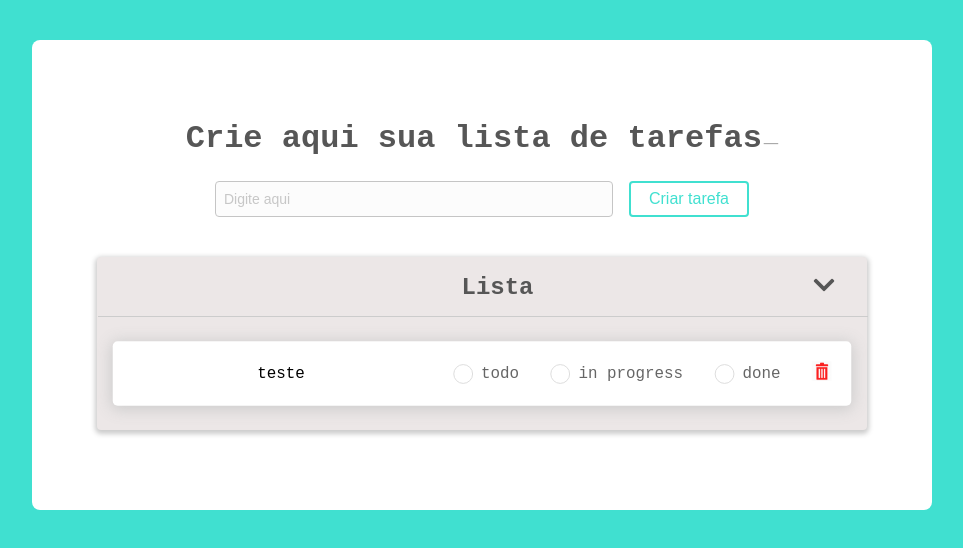
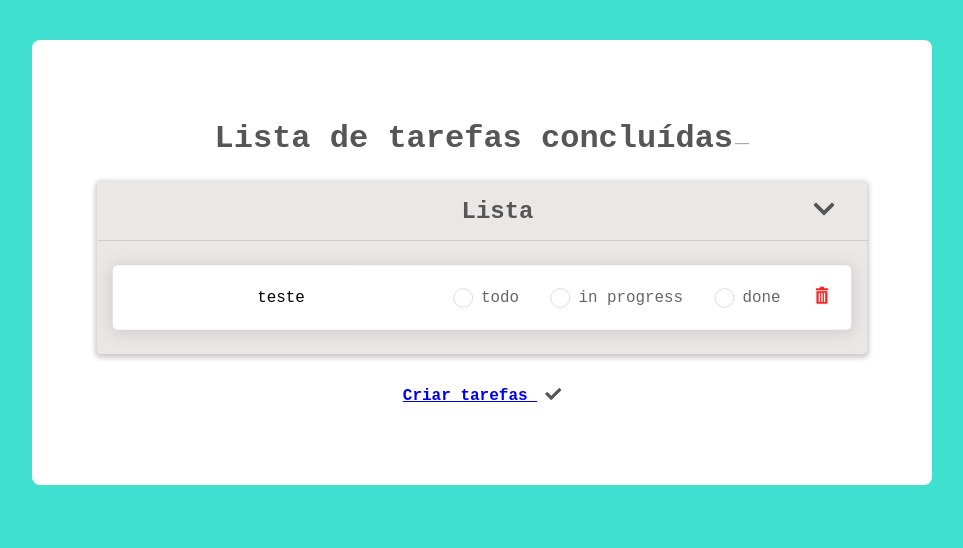
Before and after one commit to Aquiles33/todo-list, an Angular app: page /completed-tasks in a window 1280 px wide. Shown: the top 548 px of the page, without its empty margins (158-1121 px from the left). Built offline with nearby package versions, Linux system fonts and the light colour scheme.

Commit message:
:rocket: Rotas: Rotas cridas.

```diff
--- a/src/app/app.component.html
+++ b/src/app/app.component.html
@@ -1,3 +1,3 @@
 <div class="container">
-  <app-todo-list-page></app-todo-list-page>
+  <router-outlet></router-outlet>
 </div>
--- a/src/app/app.module.ts
+++ b/src/app/app.module.ts
@@ -7,6 +7,7 @@ import { TodoListPageComponent } from './todo-list-page/todo-list-page.component
 import { CollapsibleListComponent } from './collapsible-list/collapsible-list.component';
 import { ListItemsComponent } from './list-items/list-items.component';
 import { CompletedTasksPageComponent } from './completed-tasks-page/completed-tasks-page.component';
+import { AppRoutingModule } from './app-routing.module';
 
 @NgModule({
   declarations: [
@@ -18,7 +19,8 @@ import { CompletedTasksPageComponent } from './completed-tasks-page/completed-ta
     CompletedTasksPageComponent
   ],
   imports: [
-    BrowserModule
+    BrowserModule,
+    AppRoutingModule
   ],
   providers: [],
   bootstrap: [AppComponent]
--- a/src/app/completed-tasks-page/completed-tasks-page.component.css
+++ b/src/app/completed-tasks-page/completed-tasks-page.component.css
@@ -0,0 +1,14 @@
+.router-list-todo {
+  text-align: center;
+  margin-top: 32px;
+  color: #565656;
+  font-weight: 600;
+}
+
+.router-list-todo i {
+  margin-left: 8px;
+}
+
+.router-list-todo a:visited {
+  color: var(--text);
+}
--- a/src/app/completed-tasks-page/completed-tasks-page.component.html
+++ b/src/app/completed-tasks-page/completed-tasks-page.component.html
@@ -1,4 +1,11 @@
 <div class="page-todo-list">
   <header-todo [title]="title"></header-todo>
   <app-collapsible-list></app-collapsible-list>
+
+  <div class="router-list-todo">
+    <a routerLink="/" routerLinkActive="active">
+      Criar tarefas
+    </a>
+    <i class="fas fa-check"></i>
+  </div>
 </div>
--- a/src/app/todo-list-page/todo-list-page.component.css
+++ b/src/app/todo-list-page/todo-list-page.component.css
@@ -54,3 +54,18 @@
   color: #fff;
   background: var(--primary);
 }
+
+.tasks-already-done {
+  text-align: center;
+  margin-top: 32px;
+  color: #565656;
+  font-weight: 600;
+}
+
+.tasks-already-done i {
+  margin-left: 8px;
+}
+
+.tasks-already-done a:visited {
+  color: var(--text);
+}
--- a/src/app/todo-list-page/todo-list-page.component.html
+++ b/src/app/todo-list-page/todo-list-page.component.html
@@ -10,4 +10,11 @@
 
   <app-collapsible-list></app-collapsible-list>
 
+  <div class="tasks-already-done">
+    <a routerLink="/completed-tasks" routerLinkActive="active">
+      Tarefas já realizadas
+    </a>
+    <i class="fas fa-check"></i>
+  </div>
+
 </div>
```
Also changed, not shown: src/app/app-routing.module.ts (added, +27 -0 lines).
